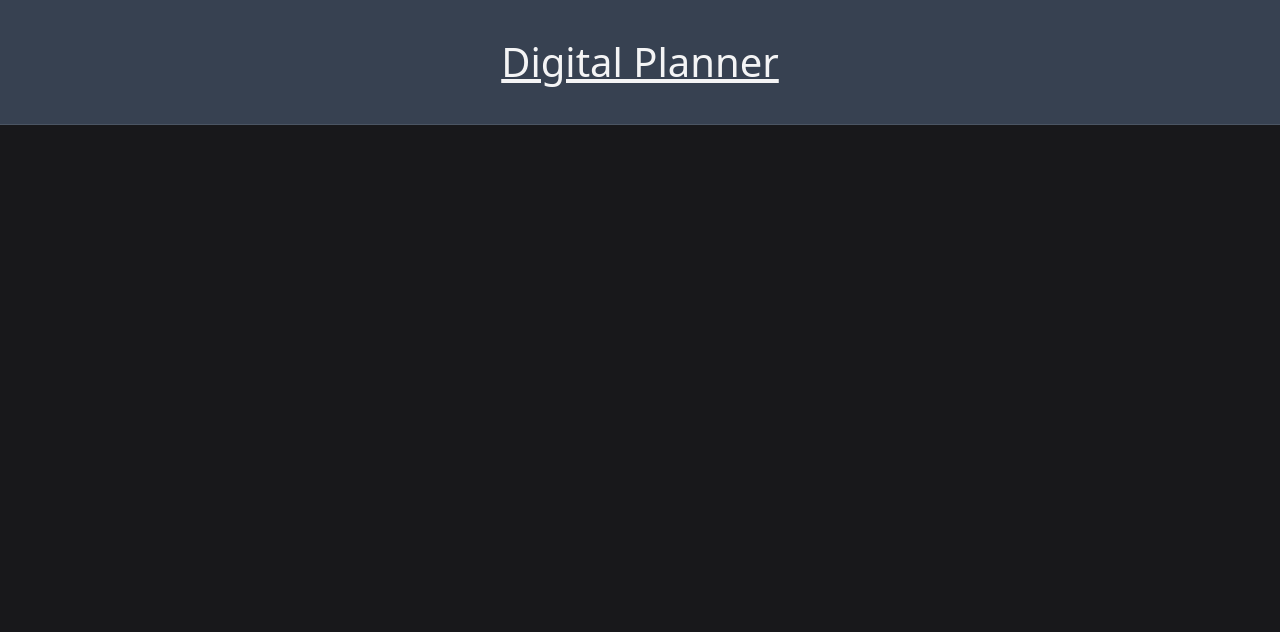
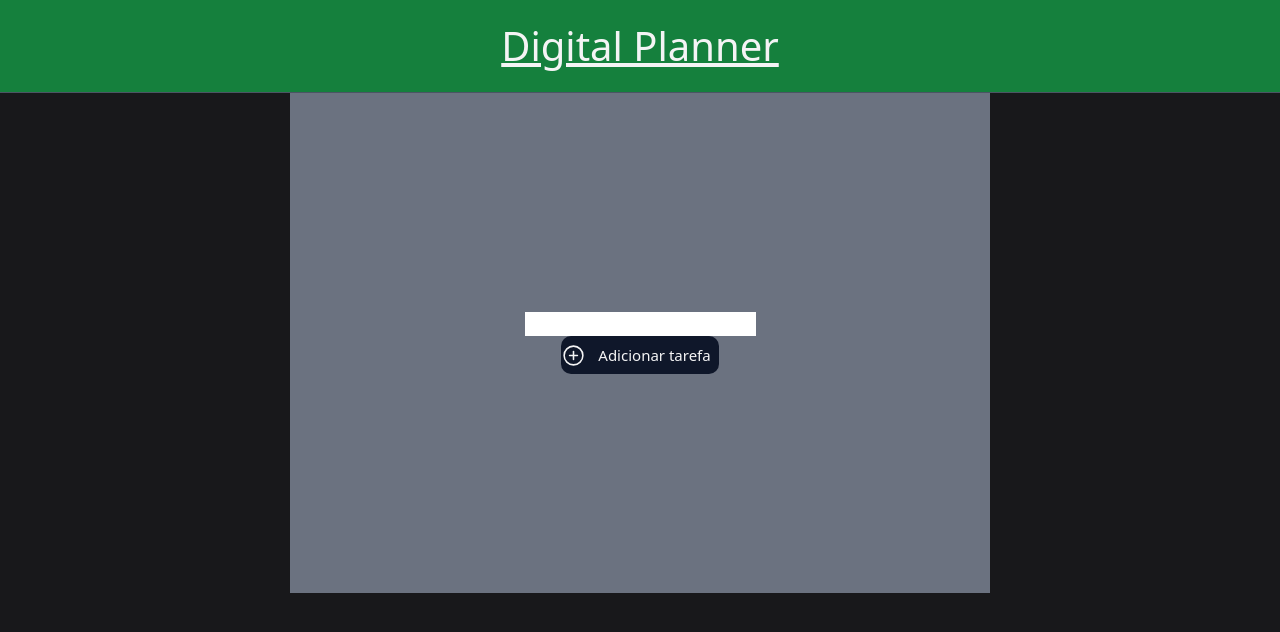
Before and after one commit to MatheusMena/Ebytr-todo-list, a React (Create React App) app: page / in a window 1280 px wide. Shown: the top 632 px of the page. Built offline with nearby package versions, Linux system fonts and the light colour scheme.

Commit message:
feat: Importing  Style

```diff
--- a/src/App.tsx
+++ b/src/App.tsx
@@ -1,10 +1,12 @@
 import React from 'react';
 import Header from './components/Header';
+import Todo from './components/Todo';
 
 function App() {
   return (
     <div className="App">
       <Header />
+      <Todo />
     </div>
   );
 }
--- a/src/components/Header.tsx
+++ b/src/components/Header.tsx
@@ -1,7 +1,7 @@
 
 export default function Header() {
   return (
-    <header className='w-full  py-8 flex items-center justify-center bg-gray-700 border-b border-gray-600'>
+    <header className='w-full  py-4 text-zinc-100 flex items-center justify-center bg-green-700 border-b border-gray-600'>
         <h1 className="text-[40px] font-thin underline decoration-solid">Digital Planner</h1>
     </header>
 
--- a/src/style/global.css
+++ b/src/style/global.css
@@ -3,5 +3,5 @@
 @tailwind utilities;
 
 body {
-    @apply bg-zinc-900 text-zinc-100
+    @apply bg-zinc-900
 }
```
Also changed, not shown: package.json (+10 -0 lines), 1 other file (tests, documents, lock files or other folders).
